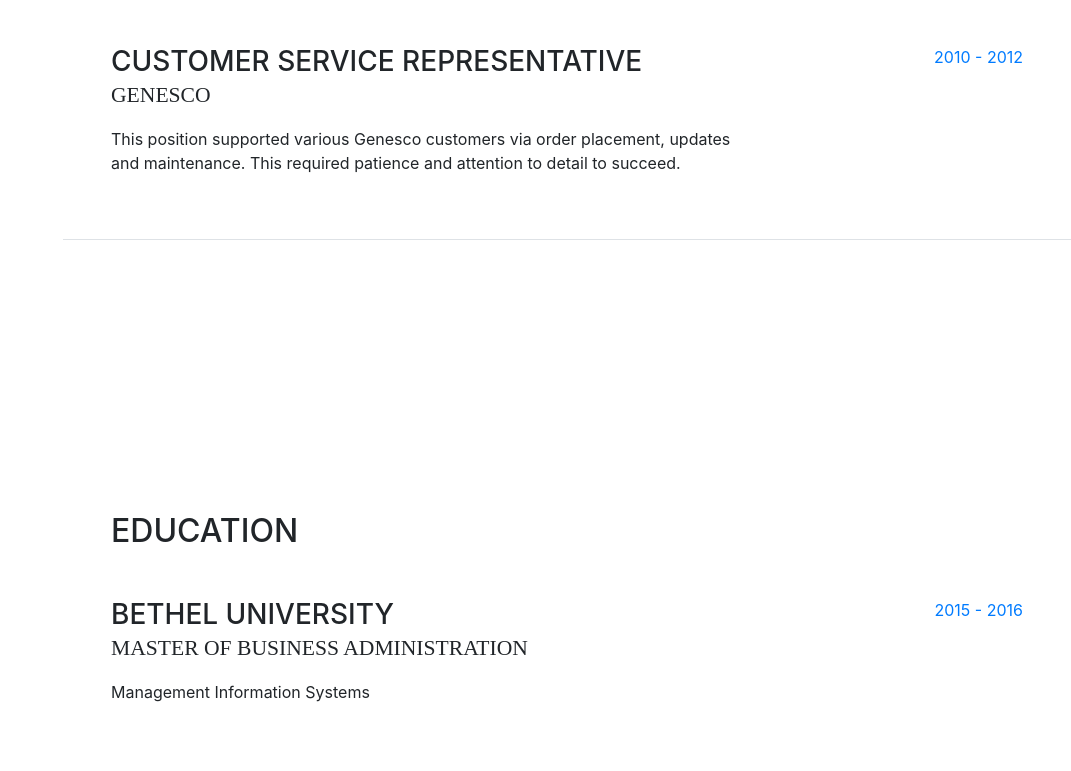
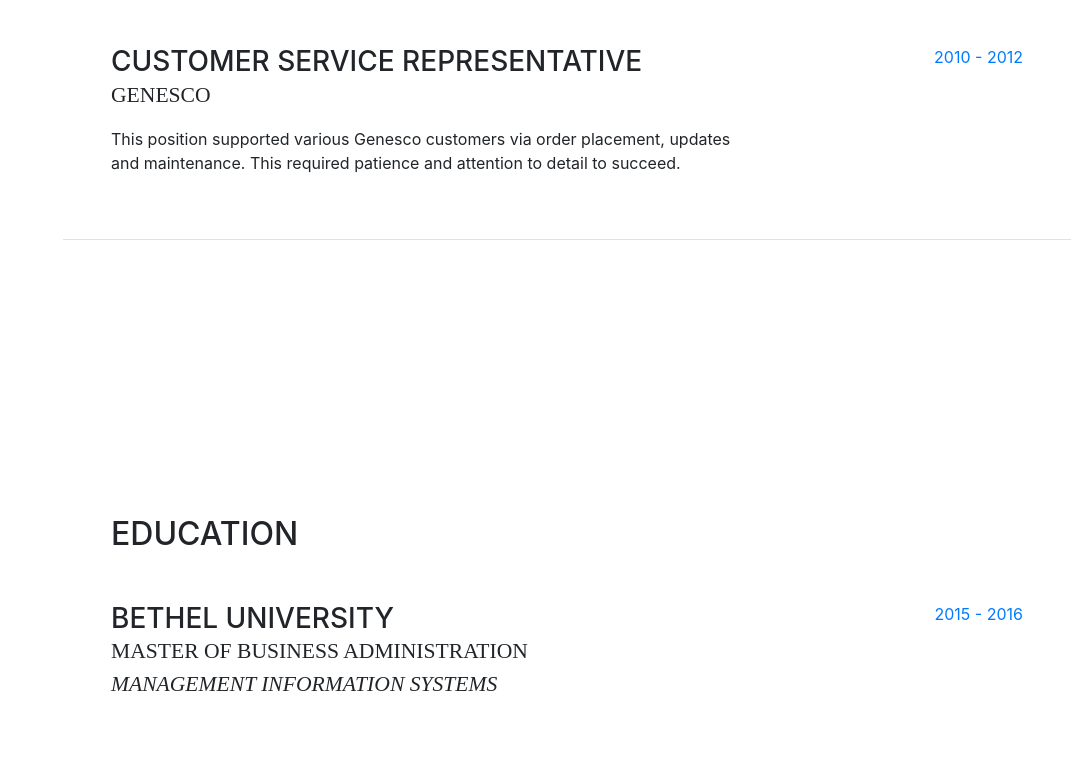
Before and after one commit to ibinec/Disable_portfolio, a website with bundled scripts: page index.html in a window 1280 px wide. Shown: the part 2003-2774 px from the top of the page, without its empty margins (209-1280 px from the left). Built offline with nearby package versions, Linux system fonts and the light colour scheme; a web font is replaced by a local one.

Commit message:
Update index.html

```diff
--- a/index.html
+++ b/index.html
@@ -192,8 +192,8 @@
           <div class="resume-item d-flex flex-column flex-md-row mb-5">
             <div class="resume-content mr-auto">
               <h3 class="mb-0">Bethel University</h3>
-              <div class="subheading mb-3">Master of Business Administration</div>
-              <p>Management Information Systems</p>
+              <div class="subheading mb-3">Master of Business Administration <br> <p><em>Management Information Systems</em></p></div>
+
             </div>
             <div class="resume-date text-md-right">
               <!--<span class="text-primary">November 2017 - Present</span>-->
```
